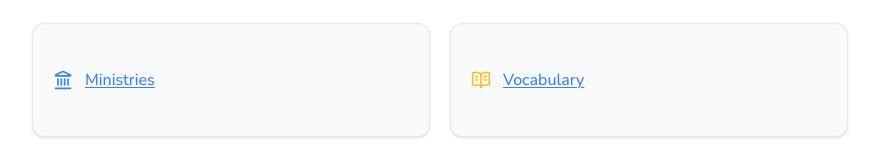
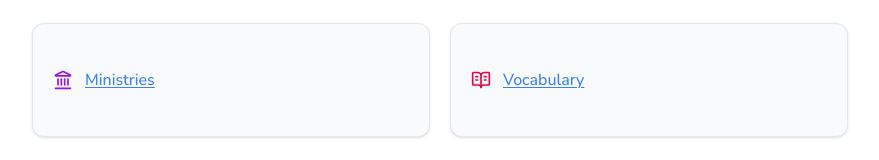
Before and after one commit to waqarkhan424/mcqs-app, a Next.js app: page / in a window 1280 px wide. Shown: the part 1286-1446 px from the top of the page, without its empty margins (200-1079 px from the left). Built offline with nearby package versions, Linux system fonts and the light colour scheme.

Commit message:
new commit

```diff
--- a/app/components/browse-sections.tsx
+++ b/app/components/browse-sections.tsx
@@ -1,7 +1,7 @@
 "use client";
 import { Card, CardContent } from "@/components/ui/card";
 import Typography from "@/components/ui/typography";
-import { Landmark, BookType, BookOpenText } from "lucide-react";
+import { Landmark, BookOpenText } from "lucide-react";
 import Link from "next/link";
 
 
@@ -11,8 +11,7 @@ const sections = [
         label: "Ministries",
         href: "/ministries",
         icon: Landmark,
-        // color: "text-purple-600",
-        color: "text-primary", // Changed from hardcoded purple to theme-based
+        color: "text-purple-600",
 
     },
 
@@ -20,8 +19,7 @@ const sections = [
         label: "Vocabulary",
         href: "/vocabulary",
         icon: BookOpenText,
-        // color: "text-rose-600",
-        color: "text-accent", // Changed from hardcoded rose to theme-based
+        color: "text-rose-600",
 
     },
 
```
